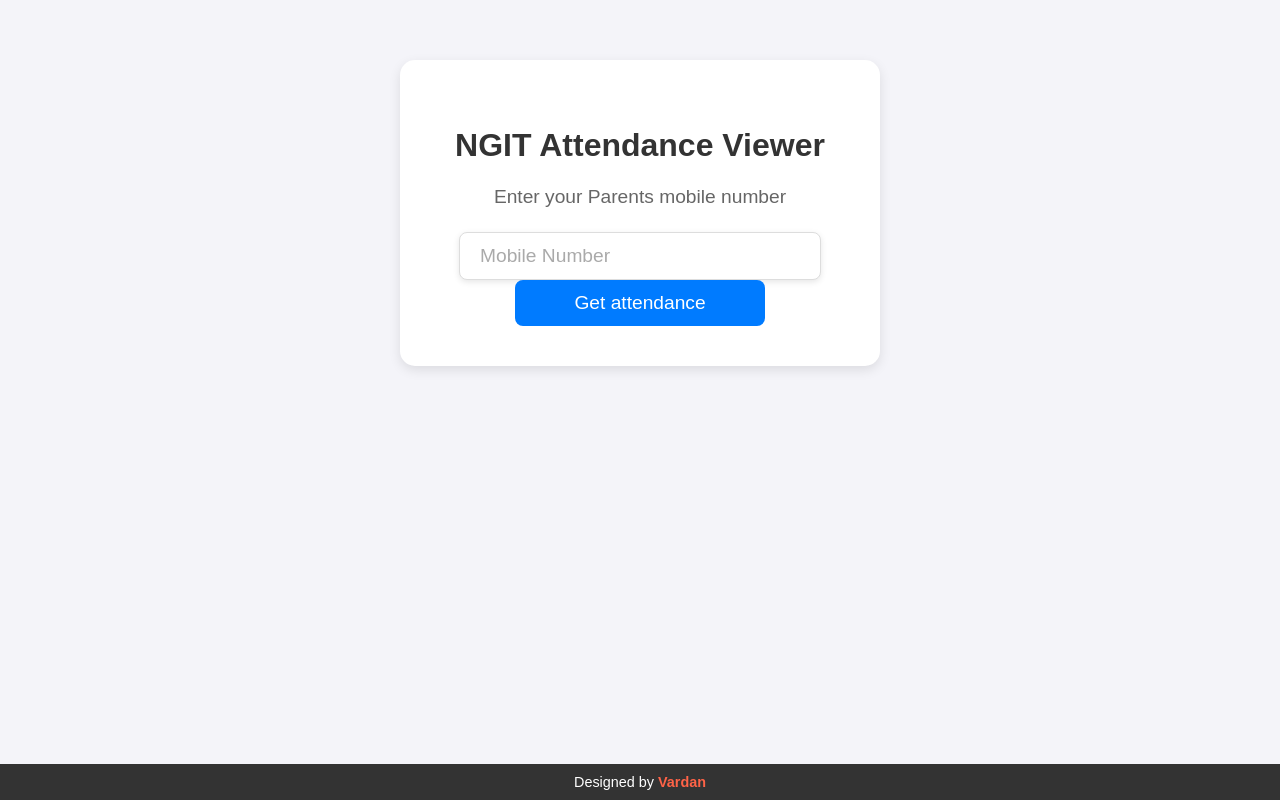
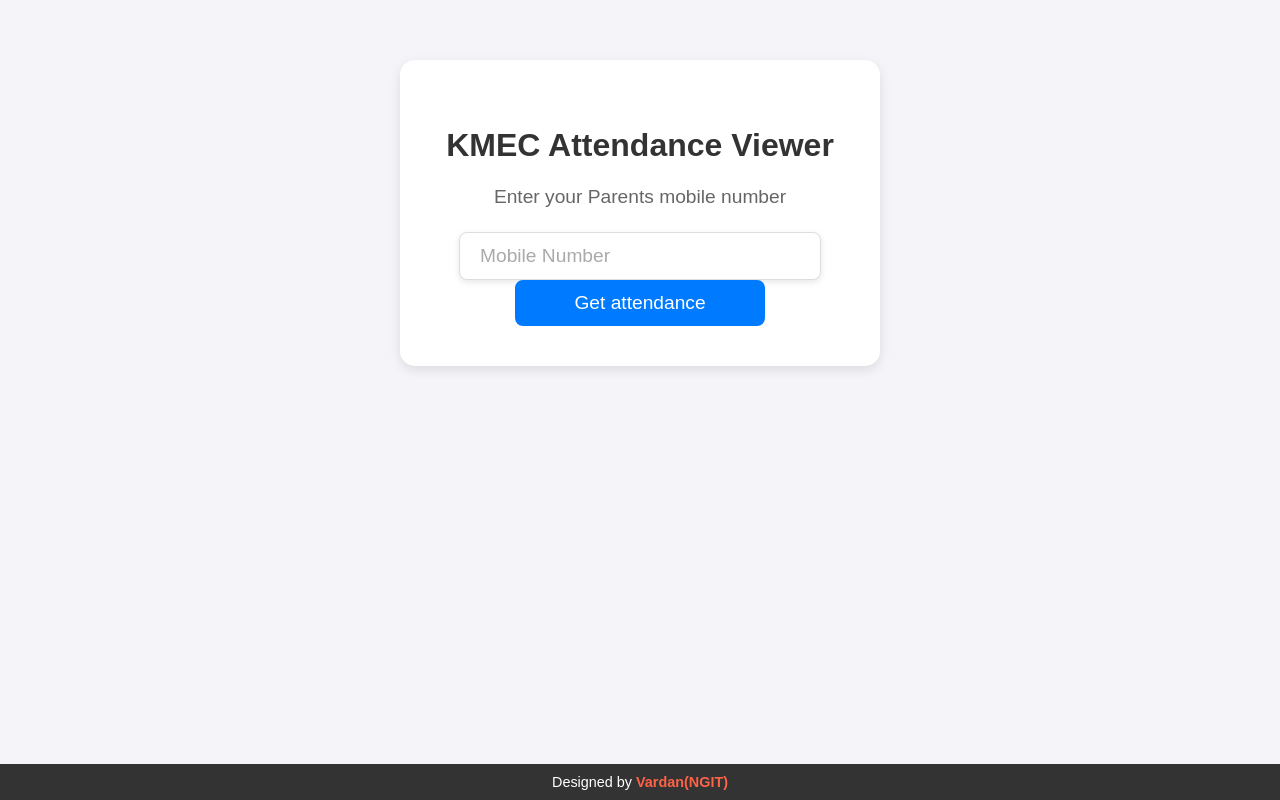
Before and after one commit to kmec24/Attendance, a plain HTML site: page index.html in a window 1280 px wide. Drawn offline with Linux system fonts and the light colour scheme.

Commit message:
Update index.html

```diff
--- a/index.html
+++ b/index.html
@@ -295,7 +295,7 @@ footer a:hover {
 <body>
   <div id="home-ui" class="home-ui">
     <div class="welcome-box">
-        <h2>NGIT Attendance Viewer</h2>
+        <h2>KMEC Attendance Viewer</h2>
         <p>Enter your Parents mobile number</p>
     </div>
     <div class="input-box">
@@ -316,7 +316,7 @@ footer a:hover {
 </div>
 
    <footer>
-    <span>Designed by <a href="https://www.instagram.com/vardn.19" target="_blank">Vardan</a></span>
+    <span>Designed by <a href="https://www.instagram.com/vardn.19" target="_blank">Vardan(NGIT)</a></span>
 </footer>
 
 
```
